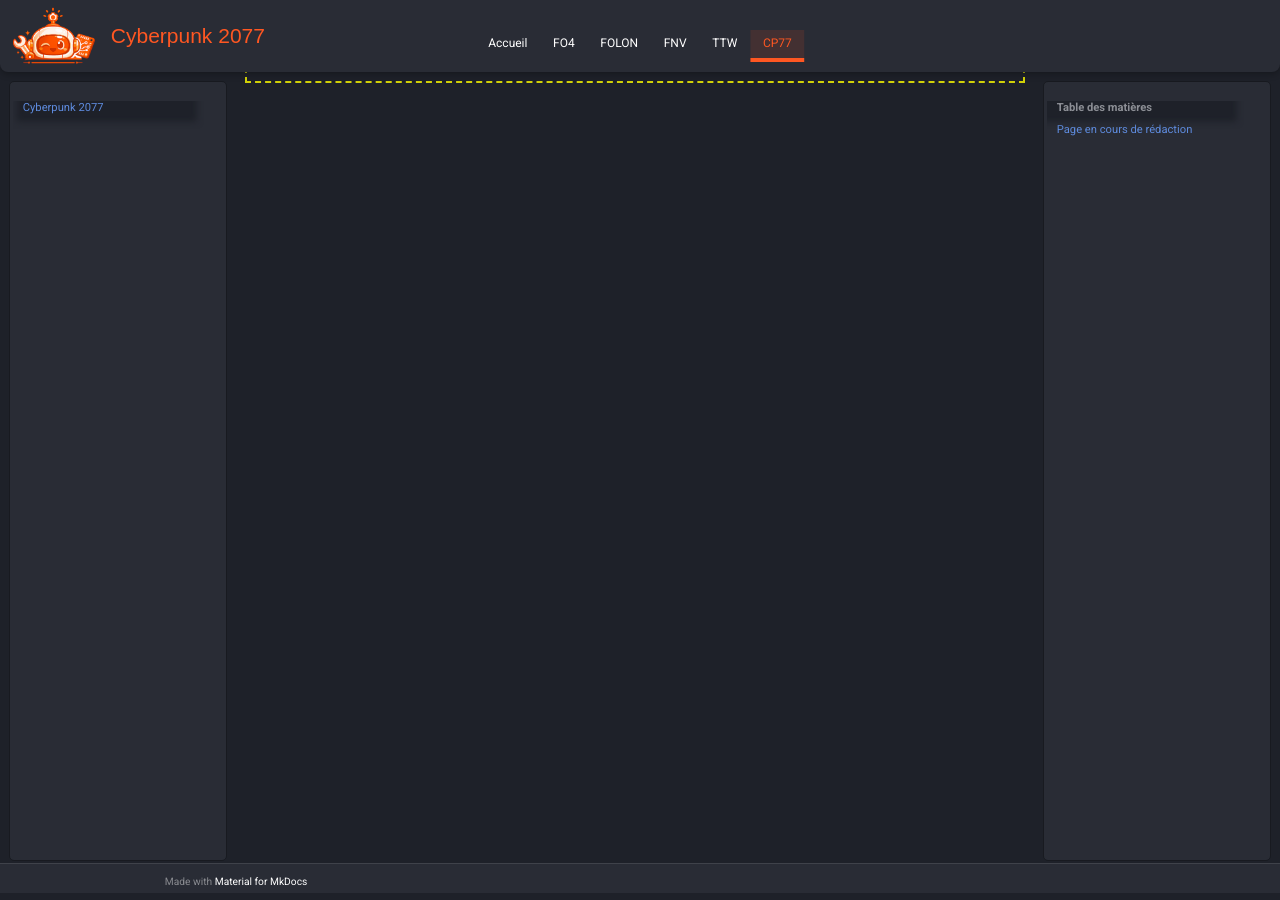
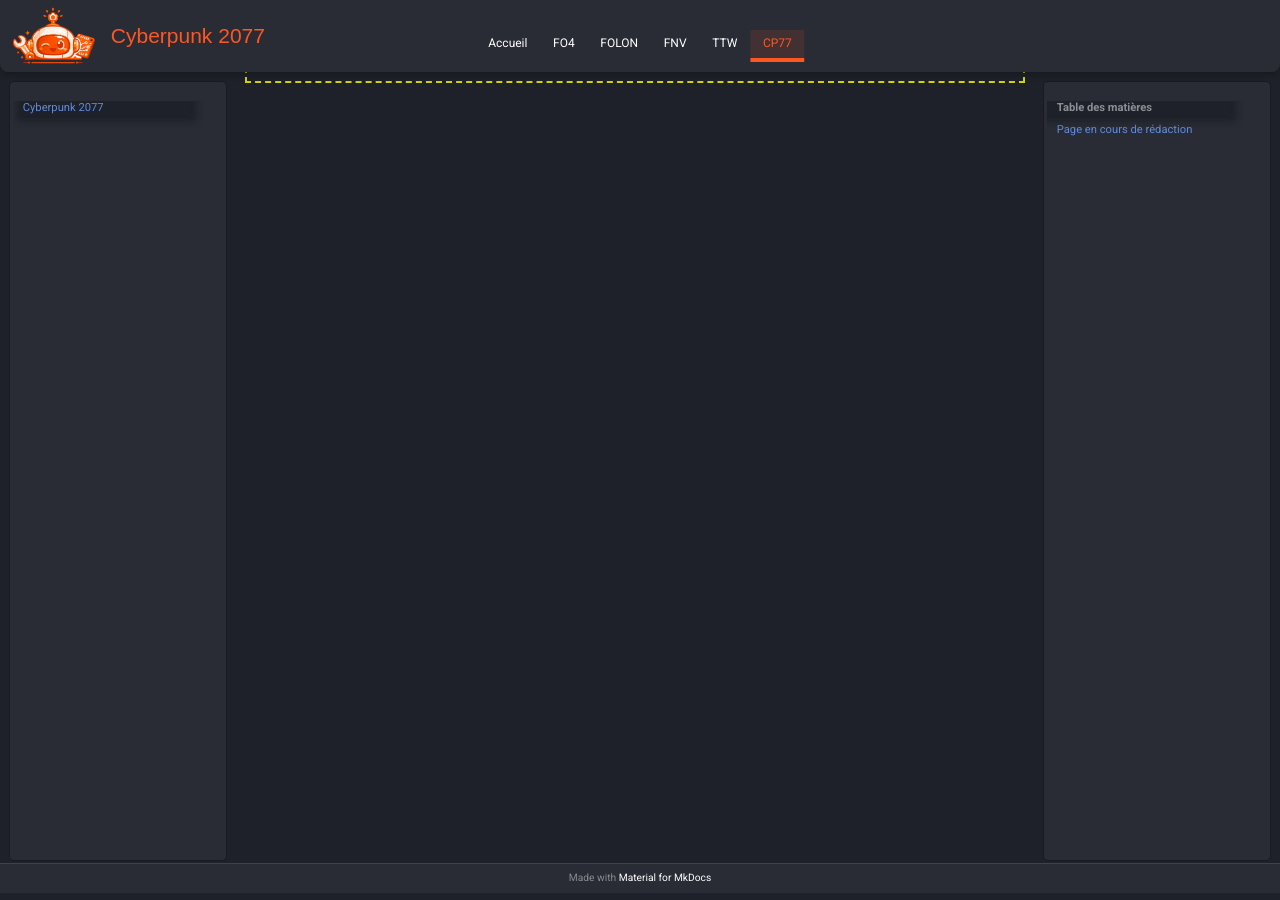
Before and after one commit to Lilevitchi/lilevitchi.github.io, an MkDocs documentation site: the page built from docs/cyberpunk/index.md, in a window 1280 px wide and 900 px high, scrolled down 109 px. Built offline with MkDocs 1.6.1 and Material for MkDocs 9.7.7, drawn with Linux system fonts in a browser that asks for light colours.

Commit message:
Update extra.css

```diff
--- a/docs/stylesheets/extra.css
+++ b/docs/stylesheets/extra.css
@@ -93,6 +93,10 @@
   font-size: var(--font-base-size);
   font-weight: 400;
   min-height: 100svh;
+
+  /* AJOUTEZ CES LIGNES */
+  display: flex;
+  flex-direction: column;
 }
 
 * {
@@ -266,6 +270,11 @@
 
   /*margin-top: var(--header-height);
   min-height: calc(100vh - var(--header-height));*/
+
+  /* MODIFIEZ OU AJOUTEZ CECI */
+  flex: 1 0 auto; /* Force le contenu à s'étendre et pousser le footer */
+  display: flex;
+  flex-direction: column;
 }
 
 /* Zone centrale */
@@ -505,11 +514,14 @@
   background: var(--bg-surface);
 
   border-top: 1px solid rgba(255,255,255,0.1);
-  /*text-align: center;
-
+  text-align: center;
   display: flex;
   align-items: center;
-  justify-content: center;*/
+  justify-content: center;
+
+  /* AJOUTEZ CECI POUR PLUS DE SÉCURITÉ */
+  flex-shrink: 0; /* Empêche le footer de s'écraser */
+  margin-top: auto;
 }
 
 [data-md-color-scheme] .md-footer-meta {
```
